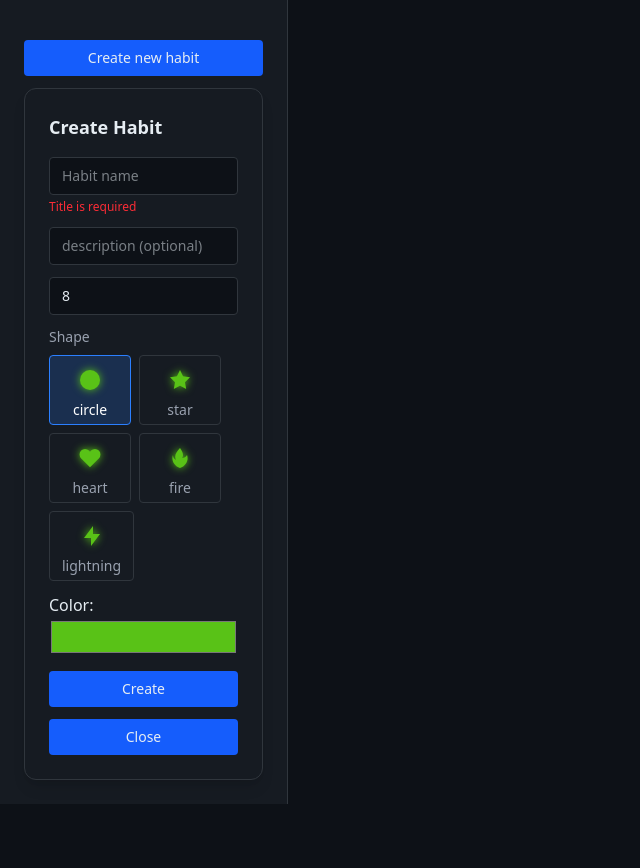
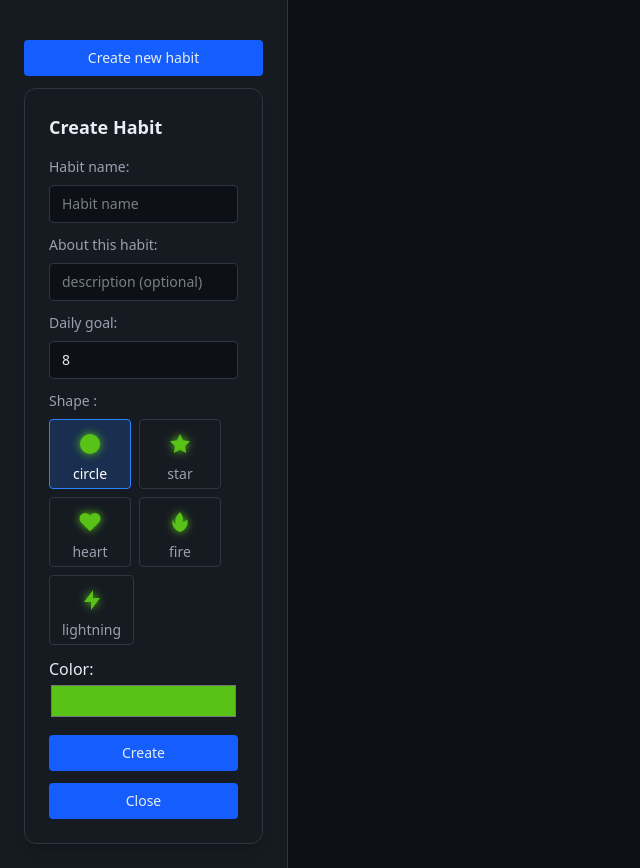
Before and after one commit to Totemy/habit_app, a Vue app in the folder habit-app/: page / in a window 1280 px wide. Both pictures are taken after a click on the button "Create new habit". Shown: the whole page, without its empty margins (0-640 px from the left). Before the commit the page ends 804 px from the top, so only its background shows below. Built offline with nearby package versions, Linux system fonts and the light colour scheme.

Commit message:
fix: defer title validation to form submit

```diff
--- a/habit-app/src/components/HabitForm.vue
+++ b/habit-app/src/components/HabitForm.vue
@@ -20,9 +20,12 @@ const count = ref(8)
 const color = ref('#59c217')
 const shape = ref<HabitShape>('circle')
 const description = ref('')
+const submitted = ref(false)
 
 const handleSubmit = () => {
+  submitted.value = true
   if (error.value) return
+  submitted.value = false
 
   emit(
     'submit',
@@ -40,6 +43,7 @@ const handleSubmit = () => {
   description.value = ''
 }
 const error = computed(() => {
+  if (!submitted.value) return ''
   return title.value.trim() ? '' : 'Title is required'
 })
 
@@ -55,6 +59,7 @@ const safeCount = computed({
     <h3 class="text-lg font-semibold mb-4">Create Habit</h3>
 
     <div class="space-y-3">
+      <p class="text-sm mb-2 text-gray-400">Habit name:</p>
       <input
         v-model="title"
         type="text"
@@ -63,13 +68,14 @@ const safeCount = computed({
         :class="error && 'border-red-500  animate-[shake_0.2s]'"
       />
       <p v-if="error" class="text-xs text-red-500 -mt-2">{{ error }}</p>
+      <p class="text-sm mb-2 text-gray-400">About this habit:</p>
       <input
         v-model="description"
         type="text"
         placeholder="description (optional)"
         class="input"
       />
-
+      <p class="text-sm mb-2 text-gray-400">Daily goal:</p>
       <input
         v-model.number="safeCount"
         type="number"
@@ -82,7 +88,7 @@ const safeCount = computed({
         "
       />
 
-      <p class="text-sm mb-2 text-gray-400">Shape</p>
+      <p class="text-sm mb-2 text-gray-400">Shape :</p>
       <div class="flex gap-2 flex-wrap">
         <button
           type="button"
```
